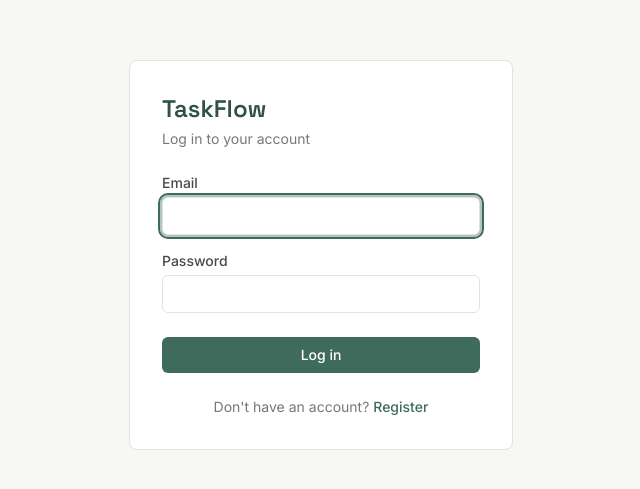
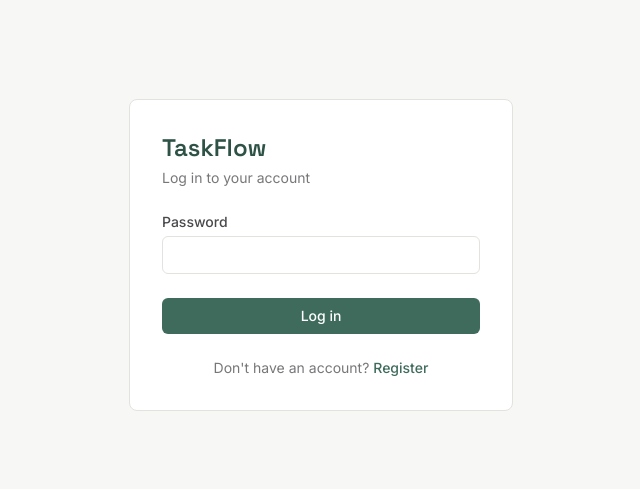
Before and after one commit to m10tdg/taskflow-client, a React (Vite) app: page /login in a window 1280 px wide. Shown: the part 145-634 px from the top of the page, without its empty margins (319-959 px from the left). Built offline with nearby package versions, Linux system fonts and the light colour scheme; no server answers.

Commit message:
hidding the email input to make visual regression testing

```diff
--- a/src/pages/LoginPage.jsx
+++ b/src/pages/LoginPage.jsx
@@ -33,8 +33,8 @@ export default function LoginPage() {
         <p className="text-sm text-ink/60 mb-6">Log in to your account</p>
 
         <form onSubmit={handleSubmit} className="flex flex-col gap-4">
-          <Input id="email" type="email" label="Email" value={email}
-            onChange={(e) => setEmail(e.target.value)} required autoFocus />
+         {/* <Input id="email" type="email" label="Email" value={email}
+            onChange={(e) => setEmail(e.target.value)} required autoFocus />*/}
           <Input id="password" type="password" label="Password" value={password}
             onChange={(e) => setPassword(e.target.value)} required error={error} />
           <Button type="submit" disabled={loading} className="mt-2">
```
